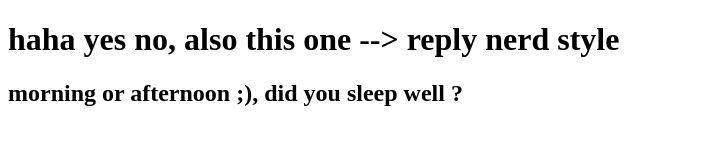
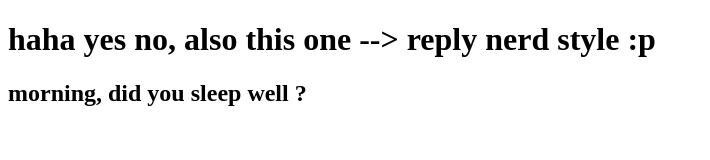
Before and after one commit to kiml3/morning, a plain HTML site: page index.html in a window 1280 px wide. Shown: the whole page, without its empty margins (0-710 px from the left). Drawn offline with Linux system fonts and the light colour scheme.

Commit message:
third try

```diff
--- a/index.html
+++ b/index.html
@@ -4,7 +4,7 @@
     <title>morning</title>
   </head>
   <body>
-    <h1>haha yes no, also this one --> reply nerd style </h1>
-    <h2> morning or afternoon ;), did you sleep well ?</h2>
+    <h1>haha yes no, also this one --> reply nerd style :p </h1>
+    <h2> morning, did you sleep well ?</h2>
   </body>
 </html>
```
Also changed, not shown: 1 other file.
